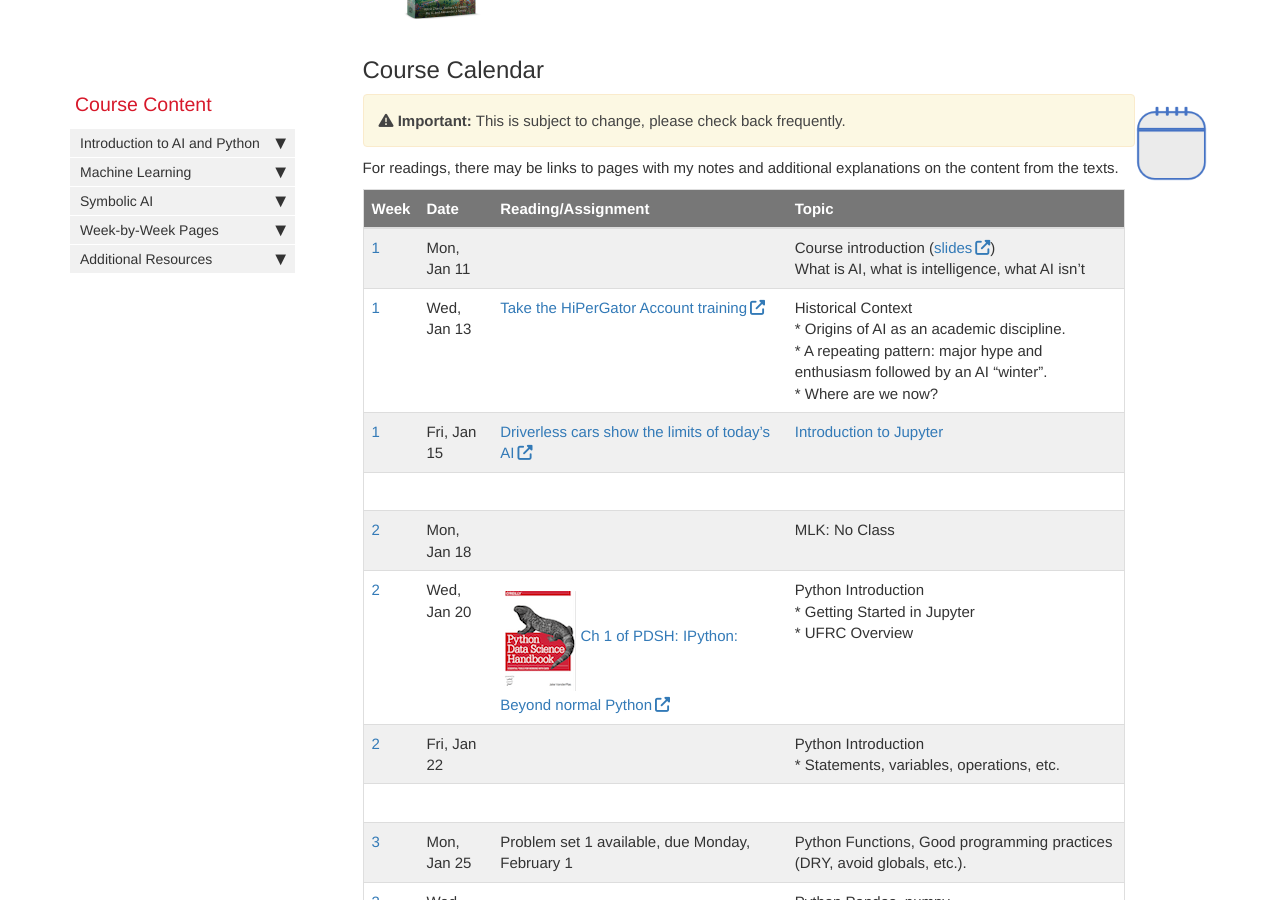
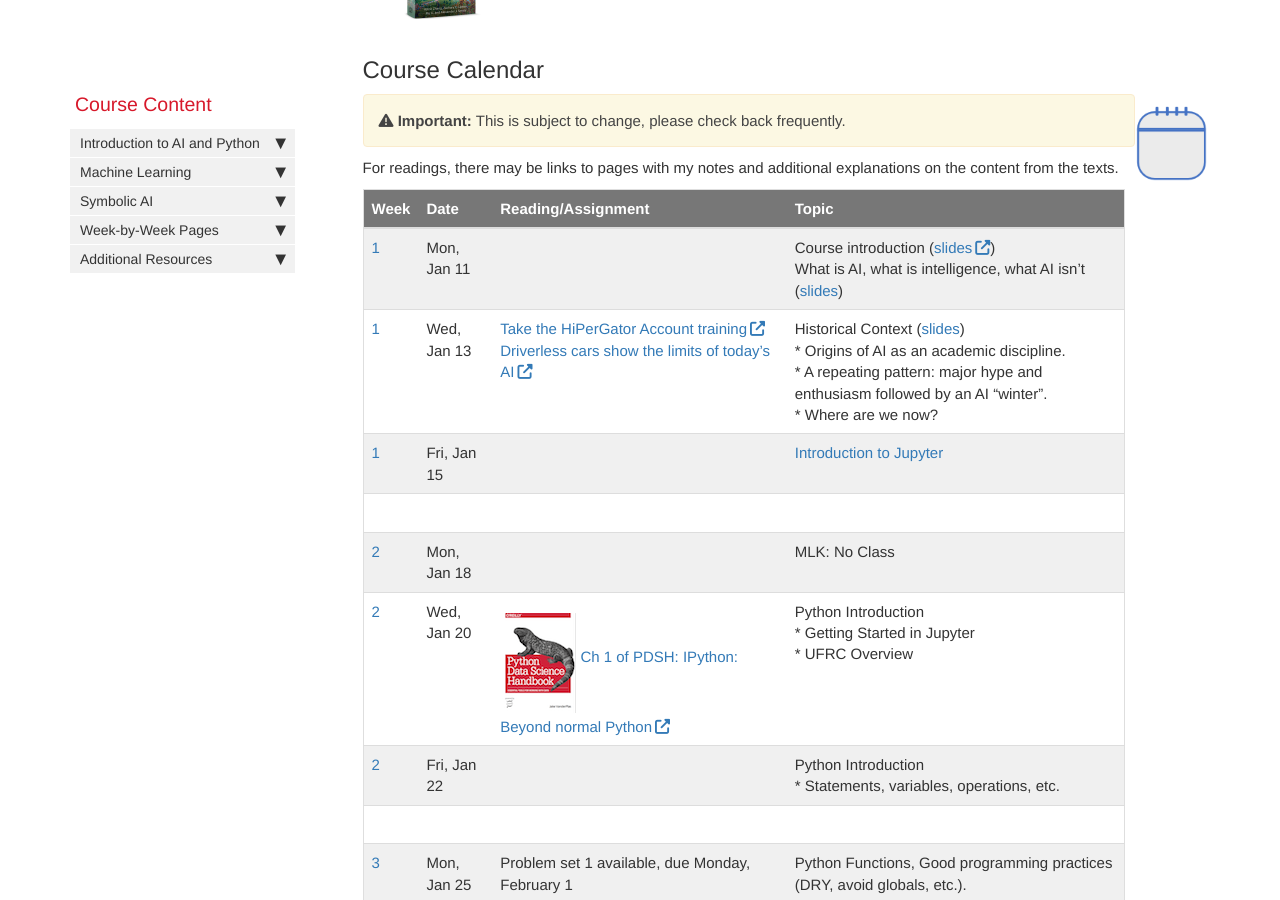
Before and after one commit to AIBiology/aibiology.github.io, a Jekyll site: the page built from index.md, in a window 1280 px wide and 900 px high, scrolled down 2771 px. Built offline with Jekyll 4.4.1, drawn with Linux system fonts in a browser that asks for light colours; nearby versions of some CDN libraries; comment, search, counter and statistics services are not loaded.

Commit message:
Added slides for first two classes.

```diff
--- a/index.md
+++ b/index.md
@@ -89,9 +89,9 @@ For readings, there may be links to pages with my notes and additional explanati
 
 Week | Date | Reading/Assignment |Topic |
 -----|------|--------------------|------|
-[1](Week_01.html) | Mon, Jan 11 |  | Course introduction ([slides](https://docs.google.com/presentation/d/1_o3_VOy9xAxA2GZiSQbT-QVd5wIV3Em-ta5JbJ2yS0o/edit?usp=sharing))<BR> What is AI, what is intelligence, what AI isn’t
-[1](Week_01.html) | Wed, Jan 13 | [Take the HiPerGator Account training](https://mytraining-ufshands.sumtotal.host/Core/pillarRedirect?relyingParty=LM&url=core%2Factivitydetails%2FViewActivityDetails%3FActivityId%3D50413%26UserMode%3D0)| Historical Context<br>* Origins of AI as an academic discipline.<br>* A repeating pattern: major hype and enthusiasm followed by an AI “winter”.<br>* Where are we now?<br>
-[1](Week_01.html) | Fri, Jan 15 | [Driverless cars show the limits of today’s AI](https://www.economist.com/technology-quarterly/2020/06/11/driverless-cars-show-the-limits-of-todays-ai) | [Introduction to Jupyter](jupyter_intro.md)
+[1](Week_01.html) | Mon, Jan 11 |  | Course introduction ([slides](https://docs.google.com/presentation/d/1_o3_VOy9xAxA2GZiSQbT-QVd5wIV3Em-ta5JbJ2yS0o/edit?usp=sharing))<BR> What is AI, what is intelligence, what AI isn’t ([slides](documents/intro_to_AI.pdf))
+[1](Week_01.html) | Wed, Jan 13 | [Take the HiPerGator Account training](https://mytraining-ufshands.sumtotal.host/Core/pillarRedirect?relyingParty=LM&url=core%2Factivitydetails%2FViewActivityDetails%3FActivityId%3D50413%26UserMode%3D0) <br /> [Driverless cars show the limits of today’s AI](https://www.economist.com/technology-quarterly/2020/06/11/driverless-cars-show-the-limits-of-todays-ai) | Historical Context ([slides](documents/intro_to_AI.pdf))<br>* Origins of AI as an academic discipline.<br>* A repeating pattern: major hype and enthusiasm followed by an AI “winter”.<br>* Where are we now?<br>
+[1](Week_01.html) | Fri, Jan 15 | | [Introduction to Jupyter](jupyter_intro.md)
 |||
 [2](Week_02.html) | Mon, Jan 18 |  | MLK: No Class
 [2](Week_02.html) | Wed, Jan 20 | [![PDHS Image](images/PDSH-cover-small.png) Ch 1 of PDSH: IPython: Beyond normal Python](https://jakevdp.github.io/PythonDataScienceHandbook/01.00-ipython-beyond-normal-python.html) | Python Introduction<br>* Getting Started in Jupyter<br>* UFRC Overview
```
Also changed, not shown: 1 other file.
